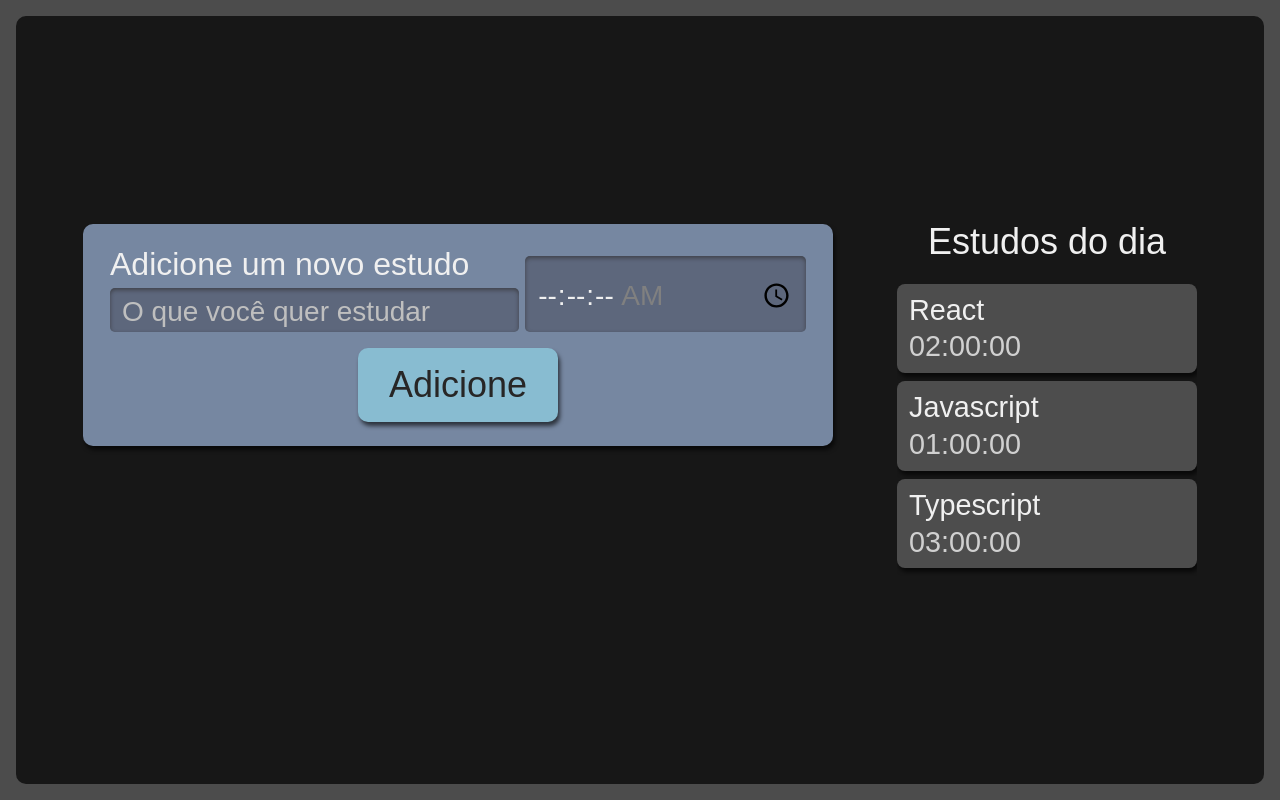
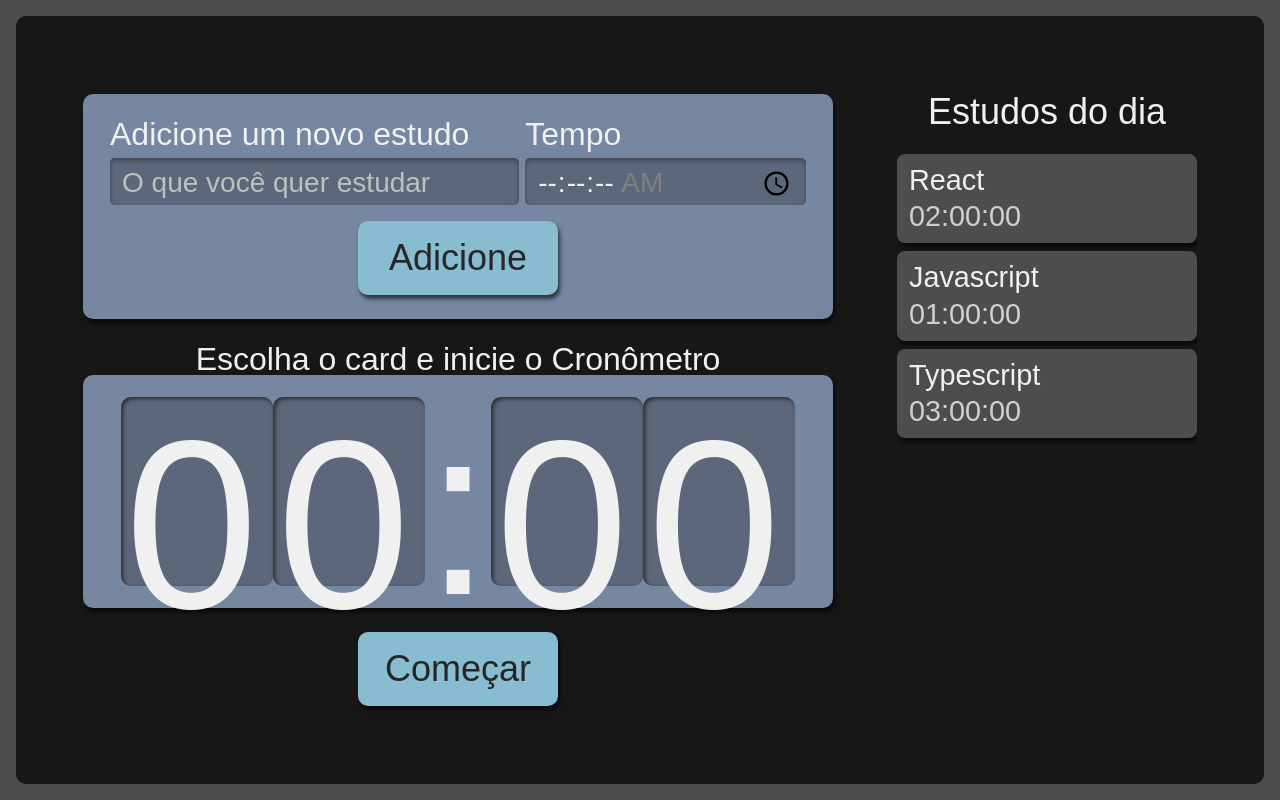
Before and after one commit to charles01051989/alura-studies, a React (Create React App) app: page / in a window 1280 px wide. Built offline with nearby package versions, Linux system fonts and the light colour scheme.

Commit message:
implement useState

```diff
--- a/src/Pages/App.tsx
+++ b/src/Pages/App.tsx
@@ -1,4 +1,5 @@
 import React from 'react';
+import Cronometro from '../components/Cronometro';
 import Formulario from '../components/Formulario';
 import Lista from '../components/Lista';
 import style from './App.module.scss'
@@ -9,6 +10,7 @@
     <div className={style.AppStyle}>
       <Formulario/>
       <Lista/>
+      <Cronometro/>
     </div>
   );
 }
--- /dev/null
+++ b/src/components/Cronometro/Cronometro.module.scss
@@ -0,0 +1,59 @@
+.cronometro {
+    display: flex;
+    flex-direction: column;
+    align-items: center;
+    grid-area: cronometro;
+
+    .relogioWrapper {
+      align-items: center;
+      background-color: #7687A1;
+      border-radius: 10px;
+      box-shadow: 2px 4px 4px #0000009F;
+      box-sizing: border-box;
+      display: flex;
+      font-size: 5rem;
+      justify-content: center;
+      margin-bottom: 24px;
+      padding: 16px 12px;
+      width: 100%;
+    }
+
+    .titulo {
+      font-size: 2rem;
+    }
+
+    button {
+      background-color: #88bcd1;
+      border-radius: 10px;
+      box-shadow: 2px 4px 4px #0000009F;
+      color: #272626;
+      cursor: pointer;
+      font-size: 1.25rem;
+      padding: 16px;
+      width: 150px;
+
+      &:active {
+        background-color: #7CA6B7;
+        box-shadow: 2px 2px 4px #0000009F inset;
+        cursor: auto;
+      }
+    }
+
+    @media screen and (min-width:1280px) {
+
+      .relogioWrapper{
+        font-size: 15rem;
+      }
+
+      p {
+        font-size: 2rem;
+      }
+
+      button {
+        grid-column-start: span 2;
+        justify-self: center;
+        width: 200px;
+        font-size: 2.25rem;
+      }
+    }
+  }
--- /dev/null
+++ b/src/components/Cronometro/Relogio/Relogio.module.scss
@@ -0,0 +1,21 @@
+.relogioNumero {
+    background-color: #5D677C;
+    box-shadow: 2px 2px 4px #2B2B2B inset;
+    height: 3.6rem;
+    width: 3rem;
+    padding: 8px 4px;
+    border-radius: 10px;
+
+    @media screen and (min-width:1280px) {
+      height: 10.8rem;
+      width: 9rem;
+    }
+  }
+
+  .relogioDivisao {
+    height: 4.2rem;
+
+    @media screen and (min-width:1280px) {
+      height: 12.6rem;
+    }
+  }
--- /dev/null
+++ b/src/components/Cronometro/Relogio/index.tsx
@@ -0,0 +1,13 @@
+import style from './Relogio.module.scss'
+
+export default function Relogio(){
+    return(
+        <>
+        <span className={style.relogioNumero}>0</span>
+        <span className={style.relogioNumero}>0</span>
+        <span className={style.relogioDivisao}>:</span>
+        <span className={style.relogioNumero}>0</span>
+        <span className={style.relogioNumero}>0</span>
+        </>
+    )
+}
--- /dev/null
+++ b/src/components/Cronometro/index.tsx
@@ -0,0 +1,15 @@
+import Botao from "../botao";
+import style from "./Cronometro.module.scss";
+import Relogio from "./Relogio";
+
+export default function Cronometro() {
+  return (
+    <div className={style.cronometro}>
+      <p className={style.titulo}>Escolha o card e inicie o Cronômetro</p>
+      <div className={style.relogioWrapper}>
+        <Relogio />
+      </div>
+      <Botao texto="Começar" />
+    </div>
+  );
+}
--- a/src/components/Formulario/index.tsx
+++ b/src/components/Formulario/index.tsx
@@ -15,7 +15,7 @@
         />
       </div>
       <div className={style.inputContainer}>
-        <label htmlFor="tempo"></label>
+        <label htmlFor="tempo">Tempo</label>
         <input
         type='time'
         step='1'
--- /dev/null
+++ b/src/components/Item/Item.module.scss
@@ -0,0 +1,45 @@
+.item {
+    background-color: #4D4D4D;
+    border-radius: 8px;
+    box-shadow: 2px 4px 4px #0000009F;
+    padding: 12px;
+    margin-bottom: 8px;
+    position: relative;
+    cursor: pointer;
+
+    h3 {
+      margin-bottom: 8px;
+      word-break: break-all;
+    }
+
+    span {
+      color: #D0D0D0;
+    }
+
+    @media screen and (min-width:1280px) {
+      font-size: 1.8rem;
+    }
+  }
+
+  .itemSelecionado {
+    background-color: #292929;
+    box-shadow: 2px 4px 4px #0000009F inset;
+  }
+
+  .itemCompletado {
+    background-color: #566F42;
+    cursor: auto;
+
+    .concluido {
+      display: block;
+      background-image: url('../../assets/img/check-mark.svg');
+      background-repeat: no-repeat;
+      background-size: 38px 38px;
+      position: absolute;
+      top: 50%;
+      right: 12px;
+      transform: translateY(-50%);
+      width: 42px;
+      height: 43px;
+    }
+  }
--- /dev/null
+++ b/src/components/Item/index.tsx
@@ -0,0 +1,15 @@
+import style from "./Item.module.scss";
+
+export default function Item({ tarefa, tempo }: { tarefa: string, tempo: string }) {
+
+  return (
+    <ul>
+
+        <li  className={style.item}>
+          <h3>{tarefa}</h3>
+          <span>{tempo}</span>
+        </li>
+
+    </ul>
+  );
+}
--- a/src/components/Lista/Lista.module.scss
+++ b/src/components/Lista/Lista.module.scss
@@ -27,49 +27,3 @@
       }
     }
   }
-
-  .item {
-    background-color: #4D4D4D;
-    border-radius: 8px;
-    box-shadow: 2px 4px 4px #0000009F;
-    padding: 12px;
-    margin-bottom: 8px;
-    position: relative;
-    cursor: pointer;
-
-    h3 {
-      margin-bottom: 8px;
-      word-break: break-all;
-    }
-
-    span {
-      color: #D0D0D0;
-    }
-
-    @media screen and (min-width:1280px) {
-      font-size: 1.8rem;
-    }
-  }
-
-  .itemSelecionado {
-    background-color: #292929;
-    box-shadow: 2px 4px 4px #0000009F inset;
-  }
-
-  .itemCompletado {
-    background-color: #566F42;
-    cursor: auto;
-
-    .concluido {
-      display: block;
-      background-image: url('../../assets/img/check-mark.svg');
-      background-repeat: no-repeat;
-      background-size: 38px 38px;
-      position: absolute;
-      top: 50%;
-      right: 12px;
-      transform: translateY(-50%);
-      width: 42px;
-      height: 43px;
-    }
-  }
--- a/src/components/Lista/index.tsx
+++ b/src/components/Lista/index.tsx
@@ -1,7 +1,9 @@
-import style from './Lista.module.scss'
+import style from "./Lista.module.scss";
+import Item from "../Item";
+import { useState } from "react";
 
 export default function Lista() {
-  const tarefas = [
+  const [tarefas, setTarefas] = useState([
     {
       tarefa: "React",
       tempo: "02:00:00",
@@ -14,17 +16,19 @@
       tarefa: "Typescript",
       tempo: "03:00:00",
     },
-  ];
+  ])
   return (
     <aside className={style.listaTarefas}>
-      <h2>Estudos do dia</h2>
+      <h2 onClick={()=>{
+        setTarefas( [...tarefas, { tarefa: 'Estudar State React', tempo: '05:00:00' }])
+      }}>Estudos do dia</h2>
       <ul>
-        {tarefas.map((item, index) => (
-          <li key={index} className={style.item}>
-            <h3>{item.tarefa}</h3>
-            <span>{item.tempo}</span>
-          </li>
-        ))}
+      {tarefas.map((item, index)=>(
+        <Item
+          key={index}
+          {...item}
+        />
+      ))}
       </ul>
     </aside>
   );
```
